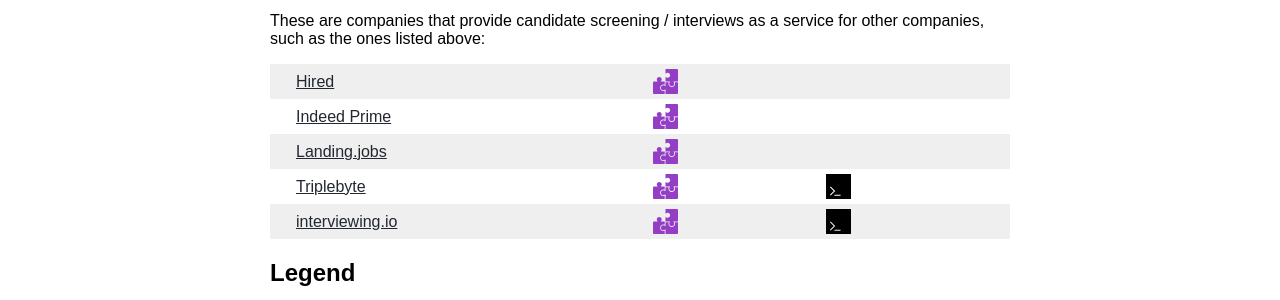
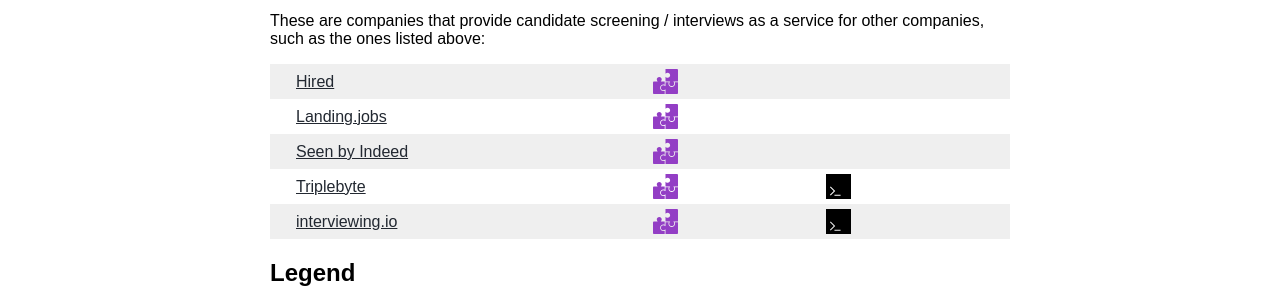
Before and after one commit to cheesesashimi/theywhiteboardedme, a Jekyll site: the page built from pages/companies-that-whiteboard.md, in a window 1280 px wide and 900 px high, scrolled down 6143 px. Shown: the part 202-502 px from the top of the window. Built offline with Jekyll 4.4.1, drawn with Linux system fonts in a browser that asks for light colours.

Commit message:
Update Indeed Prime to Seen by Indeed
Indeed Prime recently rebranded to Seen by Indeed, so also added the new URL

```diff
--- a/_data/screening_companies.yml
+++ b/_data/screening_companies.yml
@@ -9,8 +9,8 @@
   interview_types:
   - online_coding_challenge
 
-- name: Indeed Prime
-  url: "http://www.indeed.com/prime"
+- name: Seen by Indeed
+  url: "https://www.beseen.com/"
   interview_types:
   - online_coding_challenge
 
```
